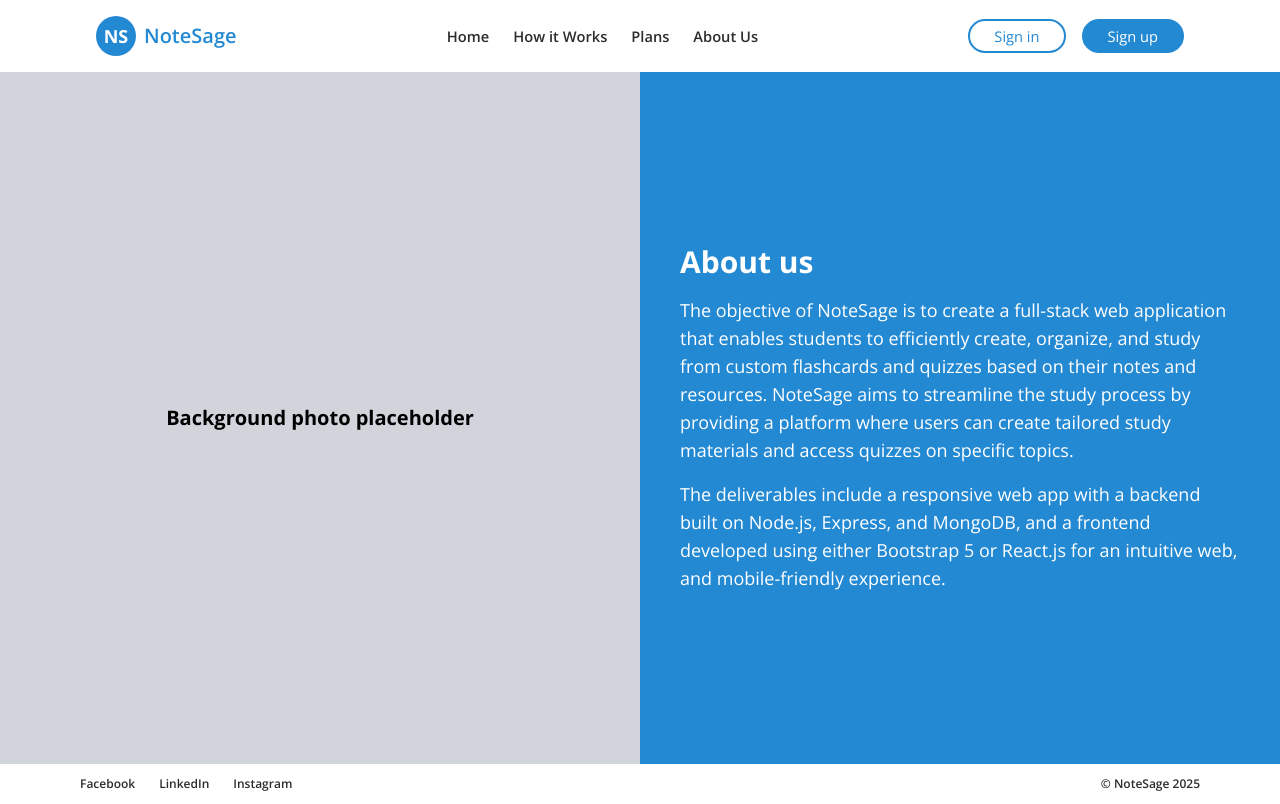
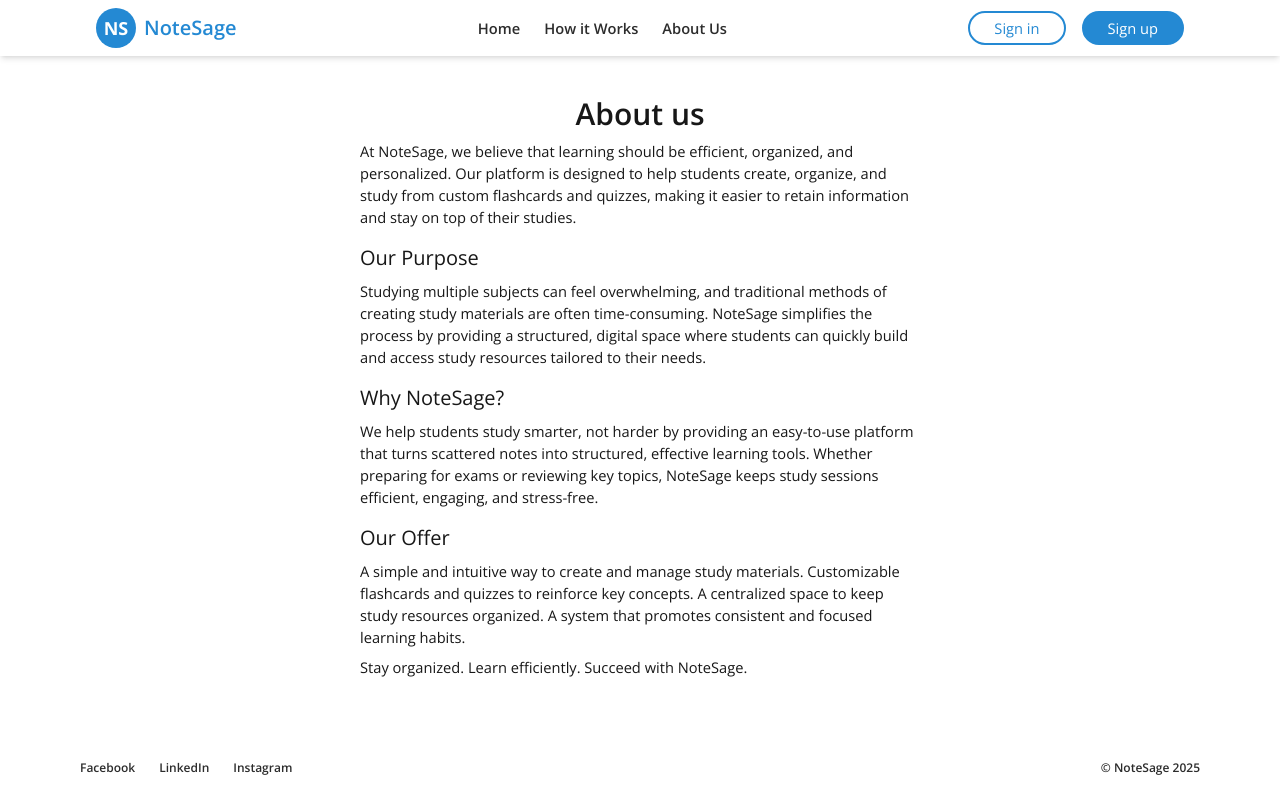
Before and after one commit to JAbsolu/NoteSage, a Next.js app in the folder notesage-client/: page /about in a window 1280 px wide. Built offline with nearby package versions, Linux system fonts and the light colour scheme.

Commit message:
Updated About Page

```diff
--- /dev/null
+++ b/notesage-client/public/about.js
@@ -0,0 +1,28 @@
+export const About = `
+At NoteSage, we believe that learning should be efficient, organized, and personalized. Our platform is designed to
+ help students create, organize, and study from custom flashcards and quizzes, making it easier to retain information
+ and stay on top of their studies.
+`;
+
+export const Purpose = `
+Studying multiple subjects can feel overwhelming, and traditional methods of creating study materials are often
+time-consuming. NoteSage simplifies the process by providing a structured, digital space where students can quickly
+build and access study resources tailored to their needs.
+`;
+
+export const Offer = `
+A simple and intuitive way to create and manage study materials.
+Customizable flashcards and quizzes to reinforce key concepts.
+A centralized space to keep study resources organized.
+A system that promotes consistent and focused learning habits.
+`;
+
+export const WhyNoteSage =  `
+We help students study smarter, not harder by providing an easy-to-use platform that turns scattered notes into structured,
+effective learning tools. Whether preparing for exams or reviewing key topics, NoteSage keeps study sessions efficient,
+engaging, and stress-free.
+`;
+
+export const FinalStatement = `
+Stay organized. Learn efficiently. Succeed with NoteSage.
+`;
--- a/notesage-client/src/app/about/page.jsx
+++ b/notesage-client/src/app/about/page.jsx
@@ -1,5 +1,6 @@
 'use client';
 
+import { About, FinalStatement, Offer, Purpose, WhyNoteSage } from "../../../public/about";
 import Footer from "../components/footer";
 import Navbar from "../components/navbar";
 
@@ -7,25 +8,18 @@ const AboutPage = () => {
   return (
     <>
     <Navbar />
-        <div className="flex h-[86.5vh]">
-      {/* Left Side - Background Image Placeholder */}
-      <div className="w-1/2 bg-gray-300 flex items-center justify-center text-black font-bold text-xl">
-        Background photo placeholder
-      </div>
-
+    <div className="flex bg-gray-150 justify-center flex-column h-[86.5vh]">
       {/* Right Side - About Us Section */}
-      <div className="w-1/2 bg-blue p-10 flex flex-col justify-center text-white">
-        <h2 className="text-3xl font-bold mb-4">About us</h2>
-        <p className="text-lg">
-          The objective of NoteSage is to create a full-stack web application that enables students to efficiently create,
-          organize, and study from custom flashcards and quizzes based on their notes and resources. NoteSage aims to
-          streamline the study process by providing a platform where users can create tailored study materials and access
-          quizzes on specific topics.
-        </p>
-        <p className="text-lg mt-4">
-          The deliverables include a responsive web app with a backend built on Node.js, Express, and MongoDB, and a frontend
-          developed using either Bootstrap 5 or React.js for an intuitive web, and mobile-friendly experience.
-        </p>
+      <div className="w-1/2 p-10 flex flex-col text-auto">
+        <h2 className="text-3xl font-semibold mb-2 text-center mb-10">About us</h2>
+        <p className="text-md"> {About} </p>
+        <h3 className="text-xl font-semidold mb-2 mt-4">Our Purpose</h3>
+        <p className="text-md">{ Purpose} </p>
+        <h3 className="text-xl font-semidold mb-2 mt-4">Why NoteSage?</h3>
+        <p className="text-md"> {WhyNoteSage} </p>
+        <h3 className="text-xl font-semidold mb-2 mt-4">Our Offer</h3>
+        <p> {Offer }</p>
+        <p className="text-md mt-2"> {FinalStatement} </p>
       </div>
     </div>
     <Footer />
--- a/notesage-client/src/app/components/footer.jsx
+++ b/notesage-client/src/app/components/footer.jsx
@@ -2,7 +2,7 @@
 
 export default function Footer() {
   return (
-    <footer className="bg-white shadow-t-md py-3 px-20 flex justify-between items-center text-gray">
+    <footer className="bg-white py-3 px-20 flex justify-between items-center text-gray">
       {/* Social Links */}
       <div className="flex space-x-6">
         <a href="https://facebook.com" target="_blank" rel="noopener noreferrer" className="font-semibold text-gray text-xs hover:text-blue">
--- a/notesage-client/src/app/components/navbar.jsx
+++ b/notesage-client/src/app/components/navbar.jsx
@@ -8,7 +8,7 @@ const Navbar = () => {
   const [isOpen, setIsOpen] = useState(false);
 
   return (
-    <nav className="bg-white px-6 md:px-24 py-4 flex justify-between items-center shadow-md">
+    <nav className="bg-white px-6 md:px-24 py-2 flex justify-between items-center shadow-md">
       {/* Logo */}
       <div className="flex items-center">
         <div className="bg-blue text-white font-bold text-lg w-10 h-10 flex items-center justify-center rounded-full">
@@ -24,9 +24,6 @@ const Navbar = () => {
         </Link>
         <Link href="/how-it-works" className="text-gray font-semibold focus:underline hover:underline">
           How it Works
-        </Link>
-        <Link href="/plans" className="text-gray font-semibold focus:underline hover:underline">
-          Plans
         </Link>
         <Link href="/about" className="text-gray font-semibold focus:underline hover:underline">
           About Us
```
